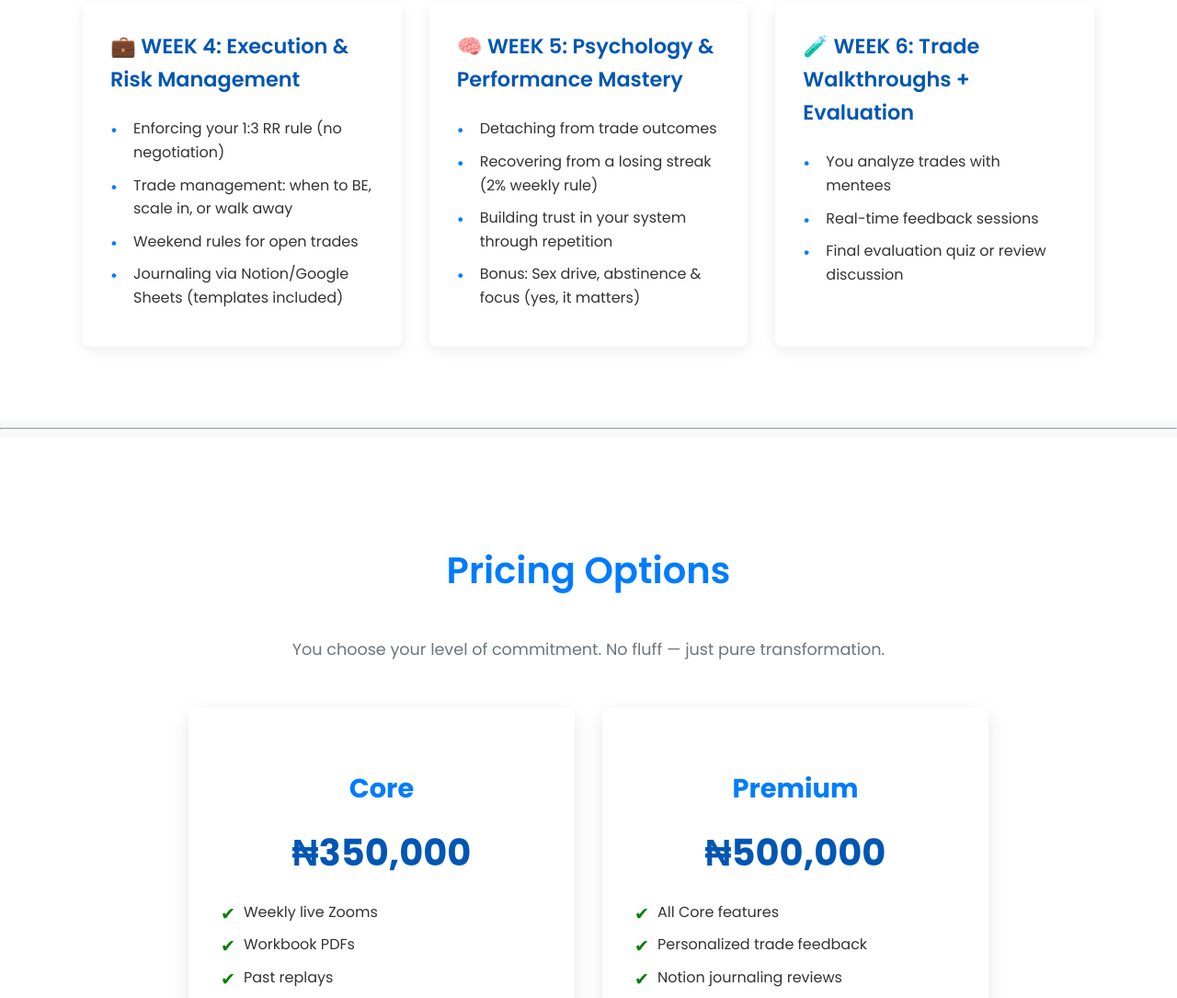
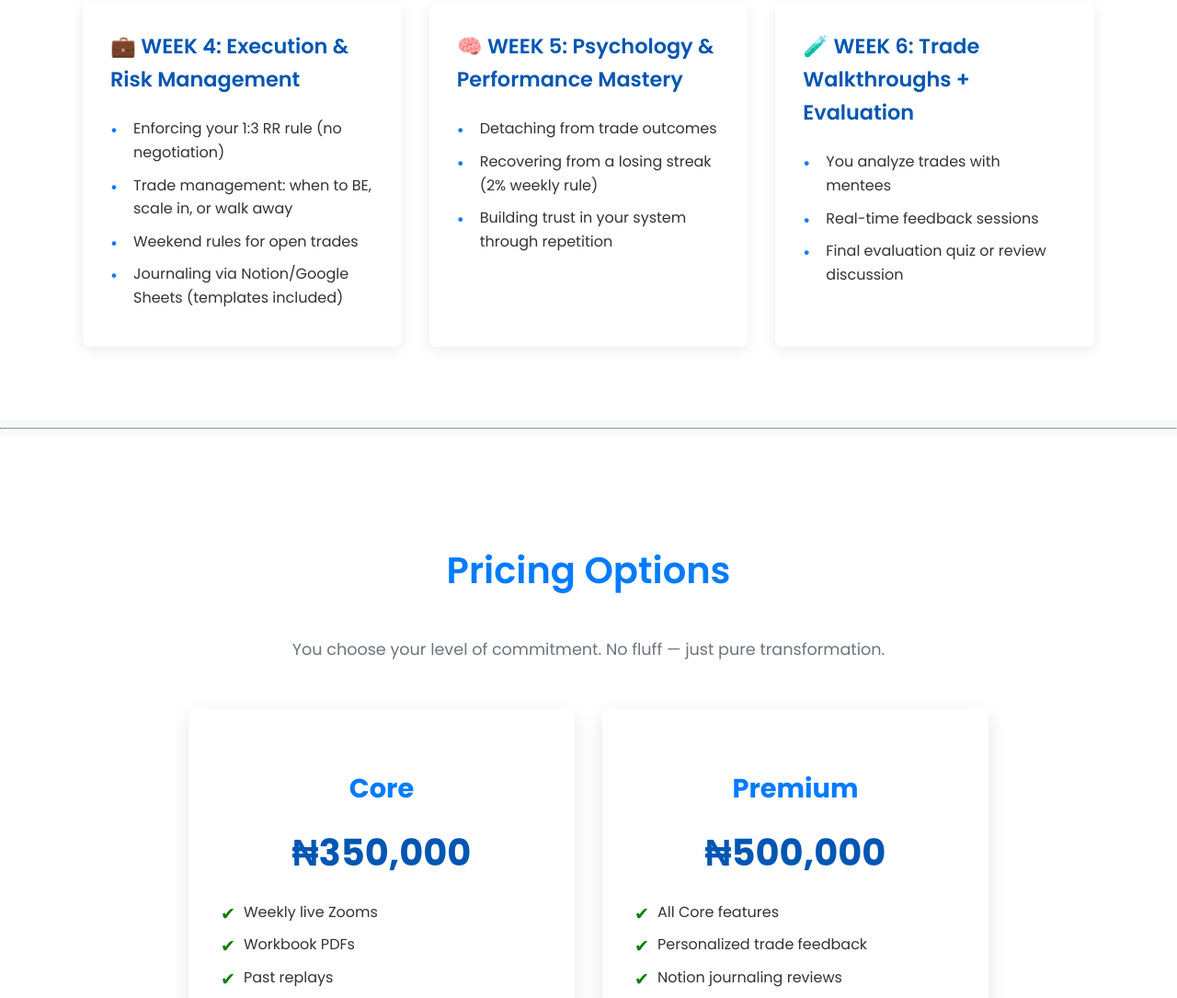
Before and after one commit to nnamdinwedu/private_mentorship, a plain HTML site: page index.html in a window 1280 px wide. Shown: the part 2042-3127 px from the top of the page at 92% size. Drawn offline with Linux system fonts and the light colour scheme.

Commit message:
Update index.html

```diff
--- a/index.html
+++ b/index.html
@@ -436,7 +436,6 @@
                         <li>Detaching from trade outcomes</li>
                         <li>Recovering from a losing streak (2% weekly rule)</li>
                         <li>Building trust in your system through repetition</li>
-                        <li>Bonus: Sex drive, abstinence & focus (yes, it matters)</li>
                     </ul>
                 </div>
                 <div class="week-card">
```
